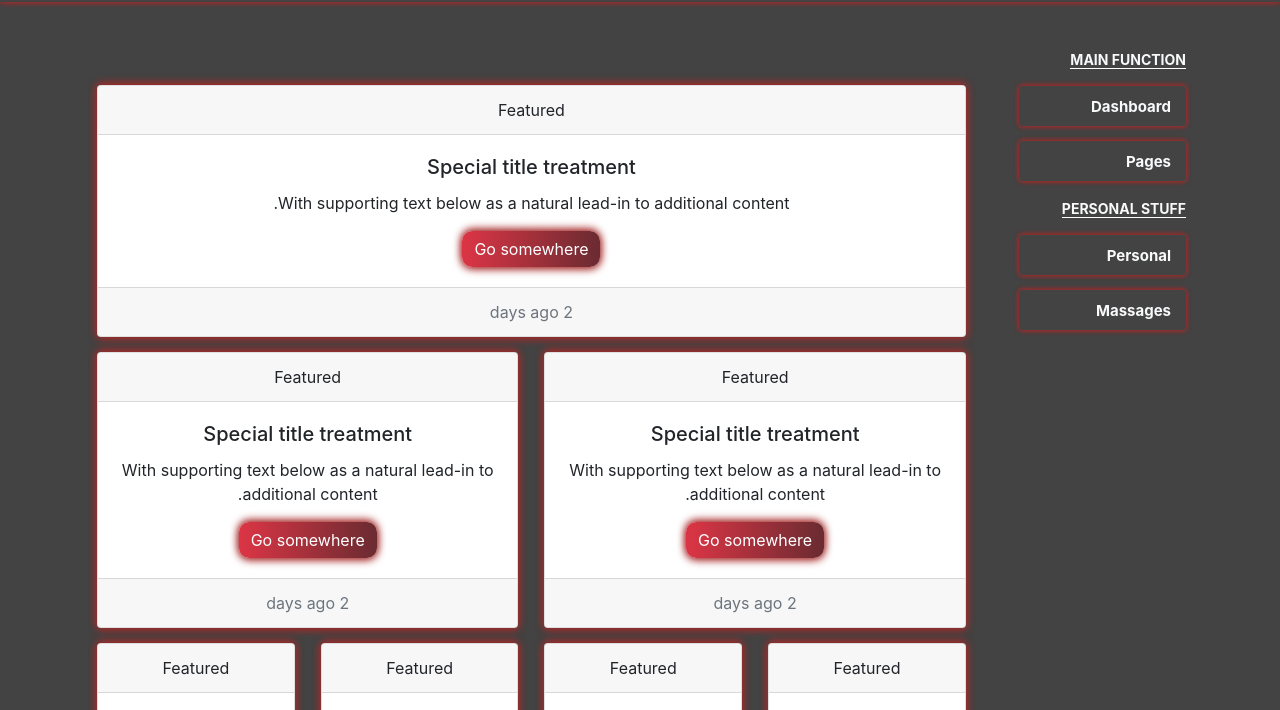
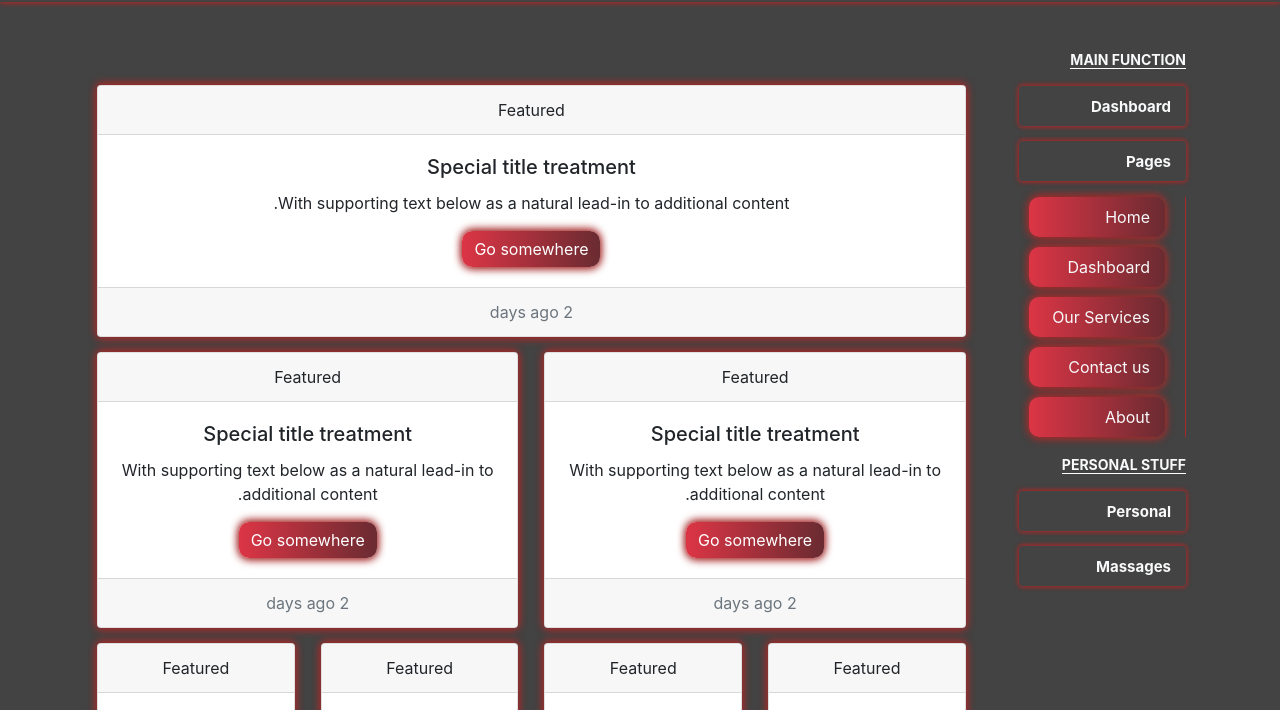
Before and after one commit to SaeedMawed/Dark-Thame, a website: page Arabic-home.html in a window 1280 px wide. Shown: the part 70-780 px from the top of the page. Drawn offline with nearby package versions, Linux system fonts and the light colour scheme.

Commit message:
show pages collapse

```diff
--- a/Arabic-home.html
+++ b/Arabic-home.html
@@ -109,7 +109,7 @@
                             <span
                                 class="dashboard-category">Pages</span>
                         </button>
-                        <ul class="dashboard-card-list collapse mt-3" id="pages" data-parent="#accordionDashboard">
+                        <ul class="dashboard-card-list collapse mt-3 show" id="pages" data-parent="#accordionDashboard">
                             <li>
                                 <form action="#">
                                     <input class="list-btn btn sublist-btn btn-shadow" type="submit" value="Home" />
```
Also changed, not shown: home.html (+1 -1 lines).
